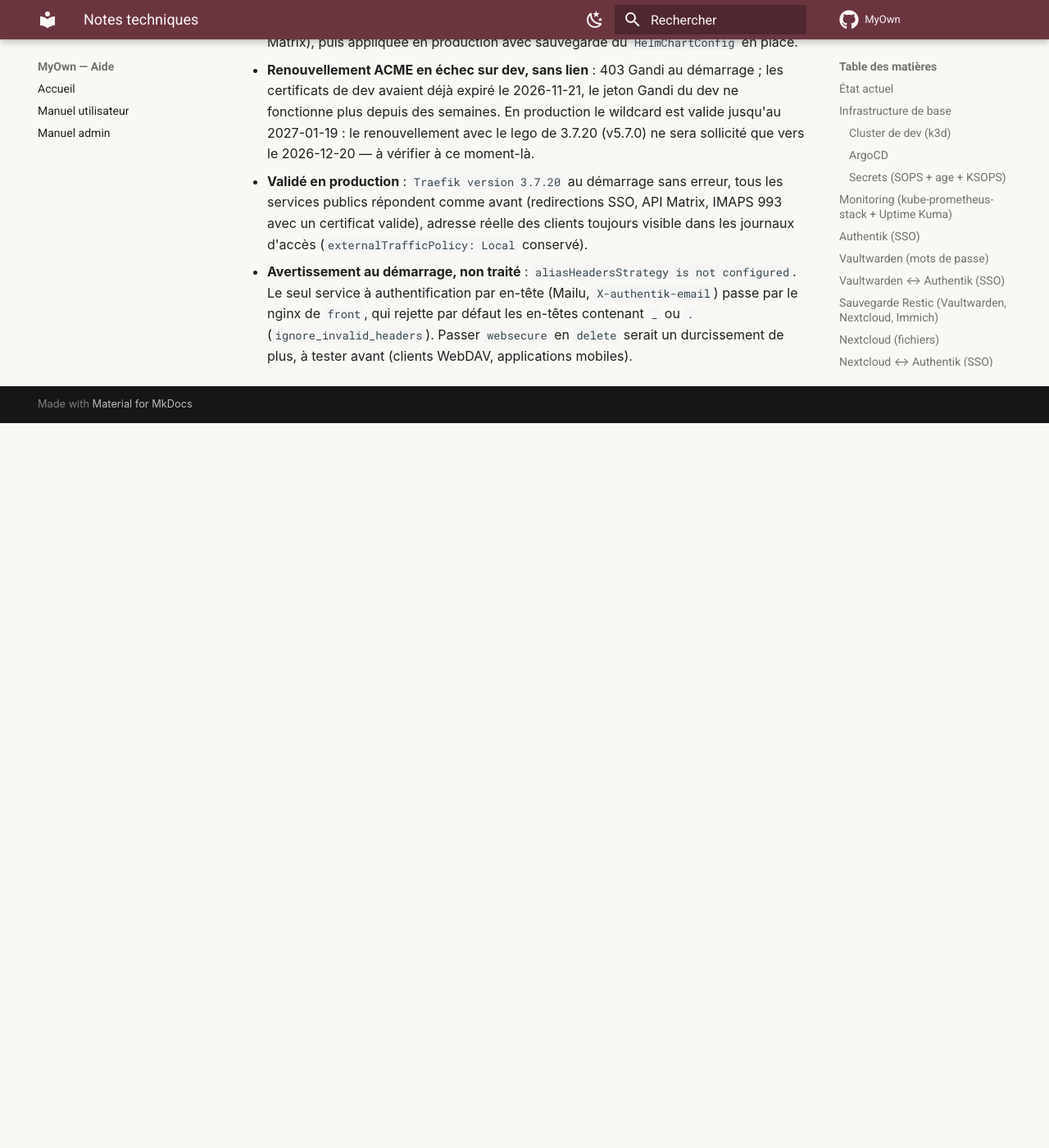
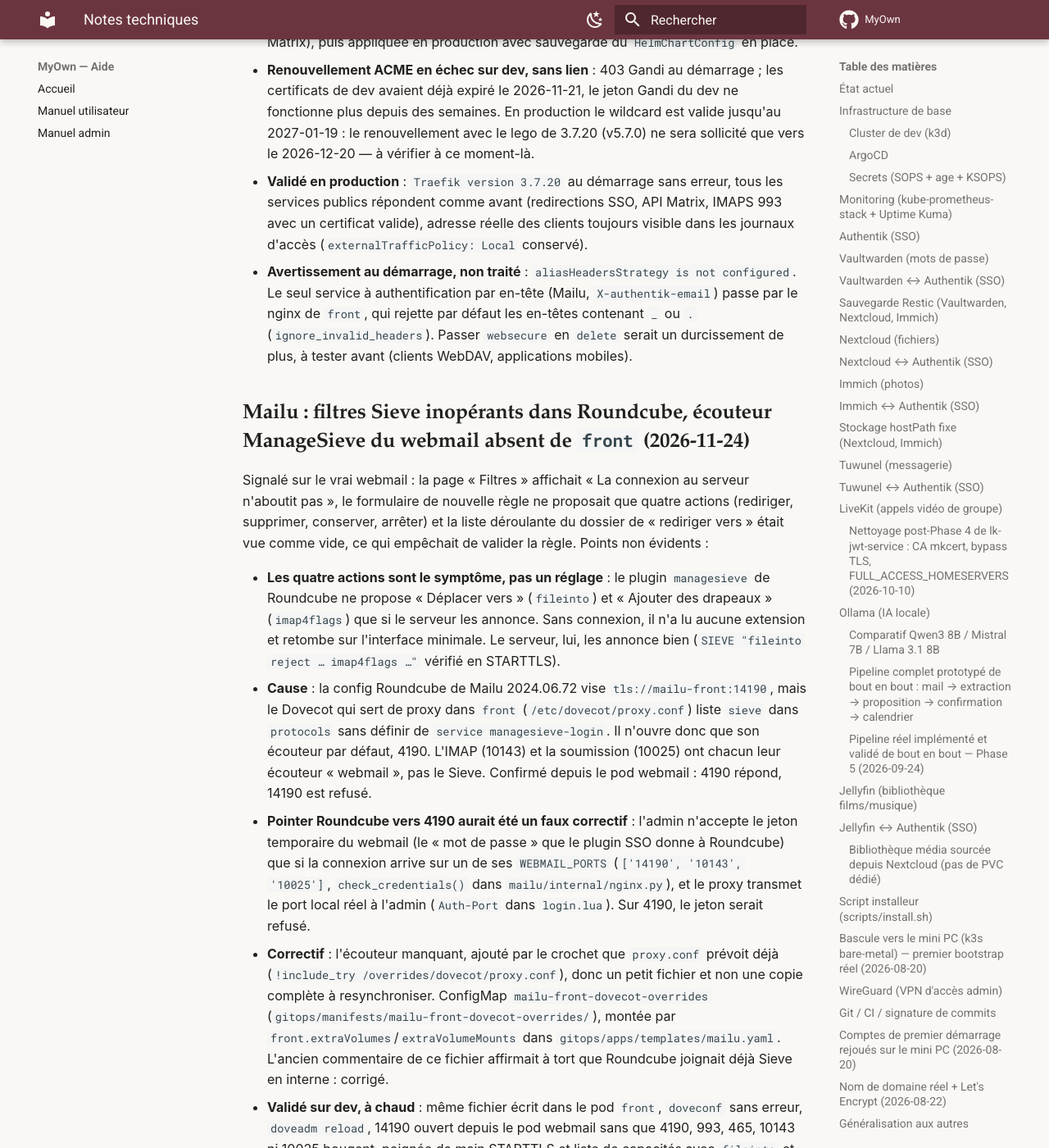
Before and after one commit to Pavliin/MyOwn, an MkDocs documentation site: the page built from docs/notes-techniques.md, in a window 1280 px wide and 1400 px high, scrolled down 135356 px. Shown: the whole window at 82% size. Built offline with MkDocs 1.6.1 and Material for MkDocs 9.7.7, drawn with Linux system fonts in a browser that asks for light colours; comment, search, counter and statistics services are not loaded; before the commit the page ends 135872 px from its top, so only the background shows below that; part of the change alters nothing that is shown.

Commit message:
fix(mailu): add the webmail ManageSieve listener on front
Roundcube's filter page failed with "connection to the server failed"
and offered only the four bare actions: its managesieve plugin points at
mailu-front:14190, but front's Dovecot proxy defines no
managesieve-login service, so only the built-in 4190 listener exists and
nothing answers on 14190. Pointing Roundcube at 4190 would not work: the
admin only accepts the webmail session token on its WEBMAIL_PORTS
(14190, 10143, 10025).

Add the missing listener through the !include_try
/overrides/dovecot/proxy.conf hook already present in proxy.conf, as a
small ConfigMap mounted via front.extraVolumes. Also correct the comment
that wrongly claimed Roundcube already reached Sieve internally.

Co-Authored-By: Claude Sonnet 5.5 <noreply@anthropic.com>

```diff
--- a/docs/notes-techniques.md
+++ b/docs/notes-techniques.md
@@ -1434,3 +1434,16 @@ Traefik 3.7.8 (embarqué par k3s v1.36.3) cumulait une vingtaine d'avis corrigé
 - **Renouvellement ACME en échec sur dev, sans lien** : 403 Gandi au démarrage ; les certificats de dev avaient déjà expiré le 2026-11-21, le jeton Gandi du dev ne fonctionne plus depuis des semaines. En production le wildcard est valide jusqu'au 2027-01-19 : le renouvellement avec le lego de 3.7.20 (v5.7.0) ne sera sollicité que vers le 2026-12-20 — à vérifier à ce moment-là.
 - **Validé en production** : `Traefik version 3.7.20` au démarrage sans erreur, tous les services publics répondent comme avant (redirections SSO, API Matrix, IMAPS 993 avec un certificat valide), adresse réelle des clients toujours visible dans les journaux d'accès (`externalTrafficPolicy: Local` conservé).
 - **Avertissement au démarrage, non traité** : `aliasHeadersStrategy is not configured`. Le seul service à authentification par en-tête (Mailu, `X-authentik-email`) passe par le nginx de `front`, qui rejette par défaut les en-têtes contenant `_` ou `.` (`ignore_invalid_headers`). Passer `websecure` en `delete` serait un durcissement de plus, à tester avant (clients WebDAV, applications mobiles).
+
+## Mailu : filtres Sieve inopérants dans Roundcube, écouteur ManageSieve du webmail absent de `front` (2026-11-24)
+
+Signalé sur le vrai webmail : la page « Filtres » affichait « La connexion au serveur n'aboutit pas », le formulaire de nouvelle règle ne proposait que quatre actions (rediriger, supprimer, conserver, arrêter) et la liste déroulante du dossier de « rediriger vers » était vue comme vide, ce qui empêchait de valider la règle. Points non évidents :
+
+- **Les quatre actions sont le symptôme, pas un réglage** : le plugin `managesieve` de Roundcube ne propose « Déplacer vers » (`fileinto`) et « Ajouter des drapeaux » (`imap4flags`) que si le serveur les annonce. Sans connexion, il n'a lu aucune extension et retombe sur l'interface minimale. Le serveur, lui, les annonce bien (`SIEVE "fileinto reject … imap4flags …"` vérifié en STARTTLS).
+- **Cause** : la config Roundcube de Mailu 2024.06.72 vise `tls://mailu-front:14190`, mais le Dovecot qui sert de proxy dans `front` (`/etc/dovecot/proxy.conf`) liste `sieve` dans `protocols` sans définir de `service managesieve-login`. Il n'ouvre donc que son écouteur par défaut, 4190. L'IMAP (10143) et la soumission (10025) ont chacun leur écouteur « webmail », pas le Sieve. Confirmé depuis le pod webmail : 4190 répond, 14190 est refusé.
+- **Pointer Roundcube vers 4190 aurait été un faux correctif** : l'admin n'accepte le jeton temporaire du webmail (le « mot de passe » que le plugin SSO donne à Roundcube) que si la connexion arrive sur un de ses `WEBMAIL_PORTS` (`['14190', '10143', '10025']`, `check_credentials()` dans `mailu/internal/nginx.py`), et le proxy transmet le port local réel à l'admin (`Auth-Port` dans `login.lua`). Sur 4190, le jeton serait refusé.
+- **Correctif** : l'écouteur manquant, ajouté par le crochet que `proxy.conf` prévoit déjà (`!include_try /overrides/dovecot/proxy.conf`), donc un petit fichier et non une copie complète à resynchroniser. ConfigMap `mailu-front-dovecot-overrides` (`gitops/manifests/mailu-front-dovecot-overrides/`), montée par `front.extraVolumes`/`extraVolumeMounts` dans `gitops/apps/templates/mailu.yaml`. L'ancien commentaire de ce fichier affirmait à tort que Roundcube joignait déjà Sieve en interne : corrigé.
+- **Validé sur dev, à chaud** : même fichier écrit dans le pod `front`, `doveconf` sans erreur, `doveadm reload`, 14190 ouvert depuis le pod webmail sans que 4190, 993, 465, 10143 ni 10025 bougent, poignée de main STARTTLS et liste de capacités avec `fileinto` et `imap4flags`. Rendu `helm template` vérifié : le volume arrive bien en `/overrides/dovecot/proxy.conf` dans le Deployment `front`.
+- **Non validé, à confirmer en usage réel** : une connexion ManageSieve authentifiée par jeton SSO sur 14190 (pas de compte de test utilisable sans mot de passe, et fabriquer un jeton de session aurait été plus invasif que le test lui-même). Les lectures de code ci-dessus l'indiquent comme acceptée ; la preuve est la première ouverture réelle de la page Filtres après le déploiement.
+- **Effet du déploiement** : modifier les volumes de `front` provoque un redémarrage du pod, donc une brève interruption de la réception de mail (les serveurs expéditeurs réessaient).
+- **Sans lien établi** avec l'échec d'authentification ManageSieve de la Phase 5 (client externe, mot de passe, `doveadm auth test` directement dans le pod `dovecot`) : autre chemin, non touché ici.
```
Also changed, not shown: 2 other files.
